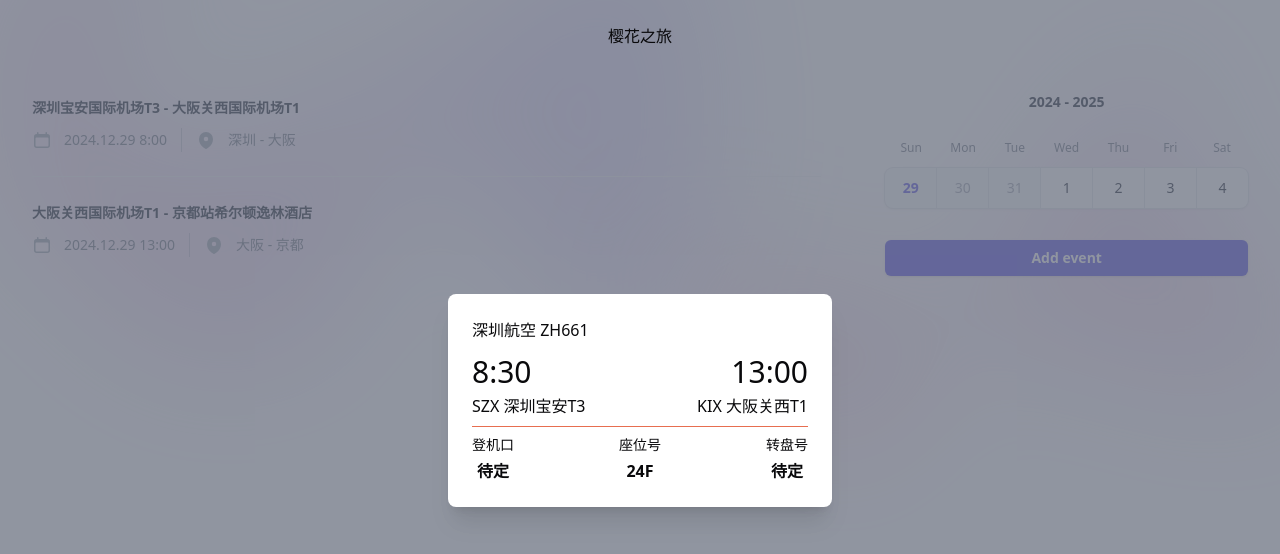
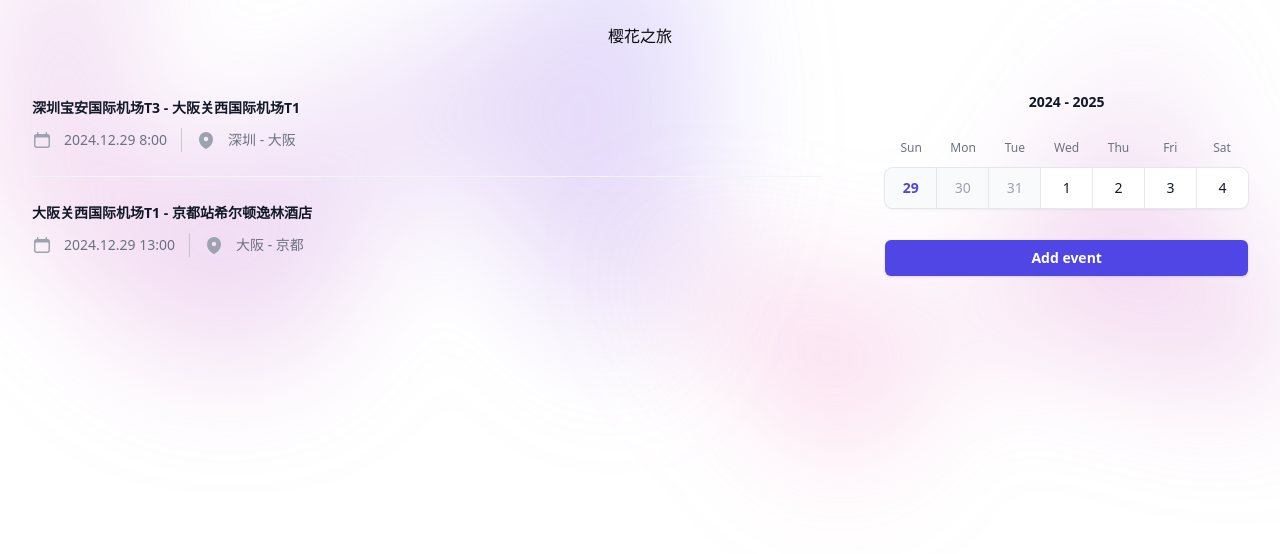
Before and after one commit to itroger/landmark, a Next.js app: page /get-started in a window 1280 px wide. Shown: the top 554 px of the page. Built offline with nearby package versions, Linux system fonts and the light colour scheme.

Commit message:
landmark init

```diff
--- a/components/calendars.tsx
+++ b/components/calendars.tsx
@@ -40,7 +40,7 @@ function classNames(...classes) {
 }
 
 export default function Calendars() {
-    const [open, setOpen] = useState(true);
+    const [open, setOpen] = useState(false);
 
     return (
         <div>
--- a/components/modal.tsx
+++ b/components/modal.tsx
@@ -20,7 +20,10 @@ export default function Modal(props: any) {
                         className="w-full relative transform overflow-hidden rounded-lg bg-white px-4 pb-4 pt-5 text-left shadow-xl transition-all data-[closed]:translate-y-4 data-[closed]:opacity-0 data-[enter]:duration-300 data-[leave]:duration-200 data-[enter]:ease-out data-[leave]:ease-in sm:my-8 sm:w-full sm:max-w-sm sm:p-6 data-[closed]:sm:translate-y-0 data-[closed]:sm:scale-95"
                     >
                         <div className='w-full'>
-                            <DialogTitle>深圳航空 ZH661</DialogTitle>
+                            <DialogTitle className='flex justify-between'>
+                                <span>深圳航空 ZH661</span>
+                                <span>2024-12-29 星期日</span>
+                            </DialogTitle>
                             <div className="w-full flex justify-between mt-3 text-center">
                                 <div className='flex flex-col gap-1 items-start'>
                                     <div className='text-3xl'>8:30</div>
@@ -32,7 +35,7 @@ export default function Modal(props: any) {
                                 </div>
                             </div>
                         </div>
-                        <div className='flex justify-between border-t-chart-1 border-t mt-2 pt-2'>
+                        <div className='flex justify-between border-t-gray-200 border-t mt-2 pt-2'>
                             <div className='flex flex-col gap-1 items-center'>
                                 <span className='text-sm'>登机口</span>
                                 <span className='font-bold'>待定</span>
```
